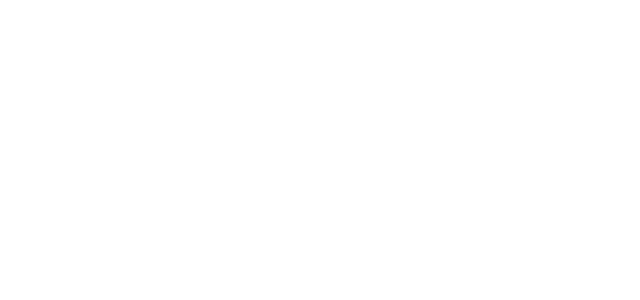
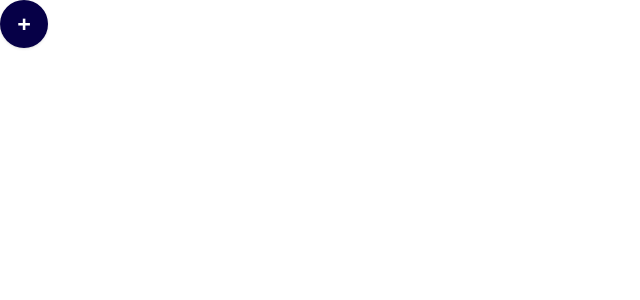
Before and after one commit to Keetawin/sht7-yendee, a Next.js app: page / in a window 1280 px wide. Shown: the top 300 px of the page, without its empty margins (0-640 px from the left). Built offline with nearby package versions, Linux system fonts and the light colour scheme.

Commit message:
add:firebase

```diff
--- a/package.json
+++ b/package.json
@@ -9,9 +9,11 @@
     "lint": "next lint"
   },
   "dependencies": {
+    "@headlessui/react": "^1.7.15",
     "autoprefixer": "10.4.14",
     "eslint": "8.43.0",
     "eslint-config-next": "13.4.7",
+    "firebase": "^9.23.0",
     "next": "13.4.7",
     "postcss": "8.4.24",
     "react": "18.2.0",
--- /dev/null
+++ b/pages/addyen/index.js
@@ -0,0 +1,6 @@
+import { Dialog, Transition } from "@headlessui/react";
+import { Fragment, useState } from "react";
+import Link from "next/link";
+export default function AddYen() {
+  return <main>Test</main>;
+}
--- a/pages/index.js
+++ b/pages/index.js
@@ -1,8 +1,15 @@
-import Image from "next/image";
-import { Inter } from "next/font/google";
-
-const inter = Inter({ subsets: ["latin"] });
-
+import { Dialog, Transition } from "@headlessui/react";
+import { Fragment, useState } from "react";
+import Link from "next/link";
 export default function Home() {
-  return <main></main>;
+  return (
+    <main>
+      <Link
+        href="/addyen"
+        className="flex justify-center items-center w-12 h-12 rounded-full bg-[#060047] text-white text-2xl font-bold shadow focus:outline-none hover:bg-[#E90064] transition-colors duration-300"
+      >
+        +
+      </Link>
+    </main>
+  );
 }
```
Also changed, not shown: 1 other file (tests, documents, lock files or other folders).
